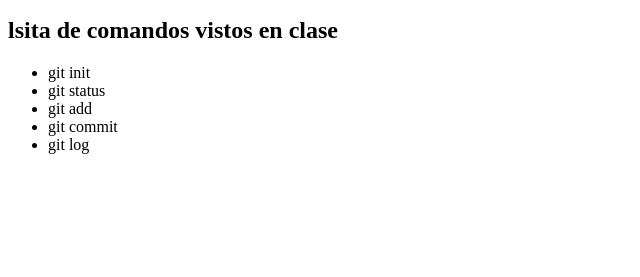
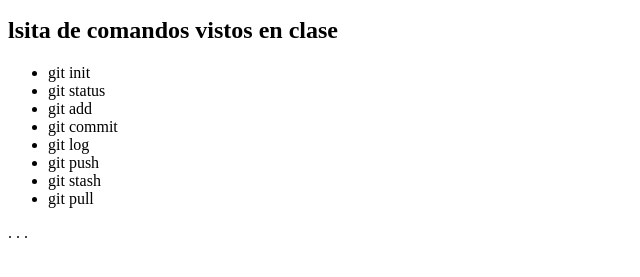
Before and after one commit to FanixxTC/primer-pr-ctico-con-git, a plain HTML site: page index.html in a window 1280 px wide. Shown: the part 101-378 px from the top of the page, without its empty margins (0-640 px from the left). Drawn offline with Linux system fonts and the light colour scheme.

Commit message:
hice cambios en la clase 5 agregando puntos

```diff
--- a/index.html
+++ b/index.html
@@ -16,6 +16,12 @@
         <li>git add</li>
         <li>git commit</li>
         <li>git log</li>
+        <li>git push</li>
+        <li>git stash</li>
+        <li>git pull</li>
     </ul>
+    .
+    .
+    .
 </body>
 </html>
```
